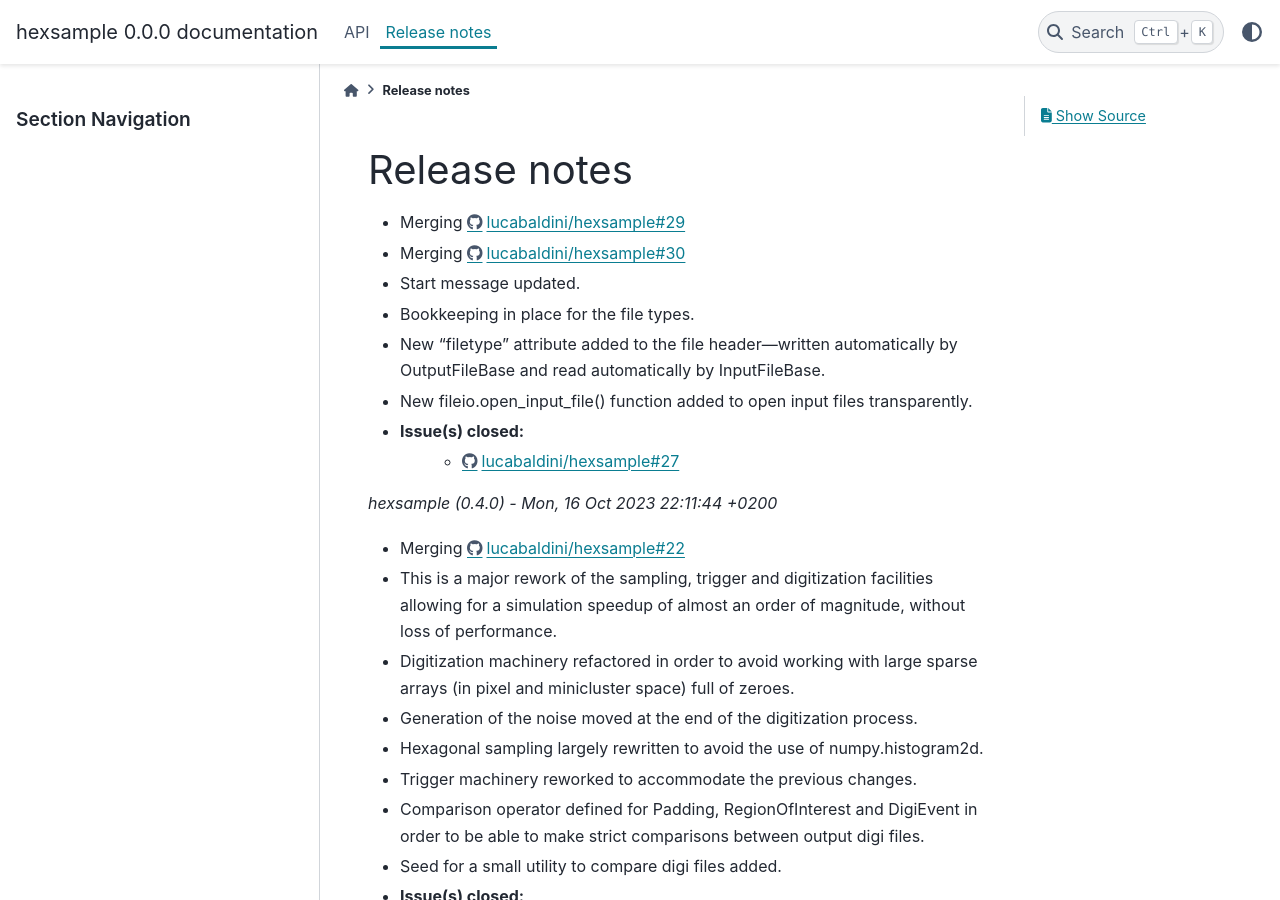
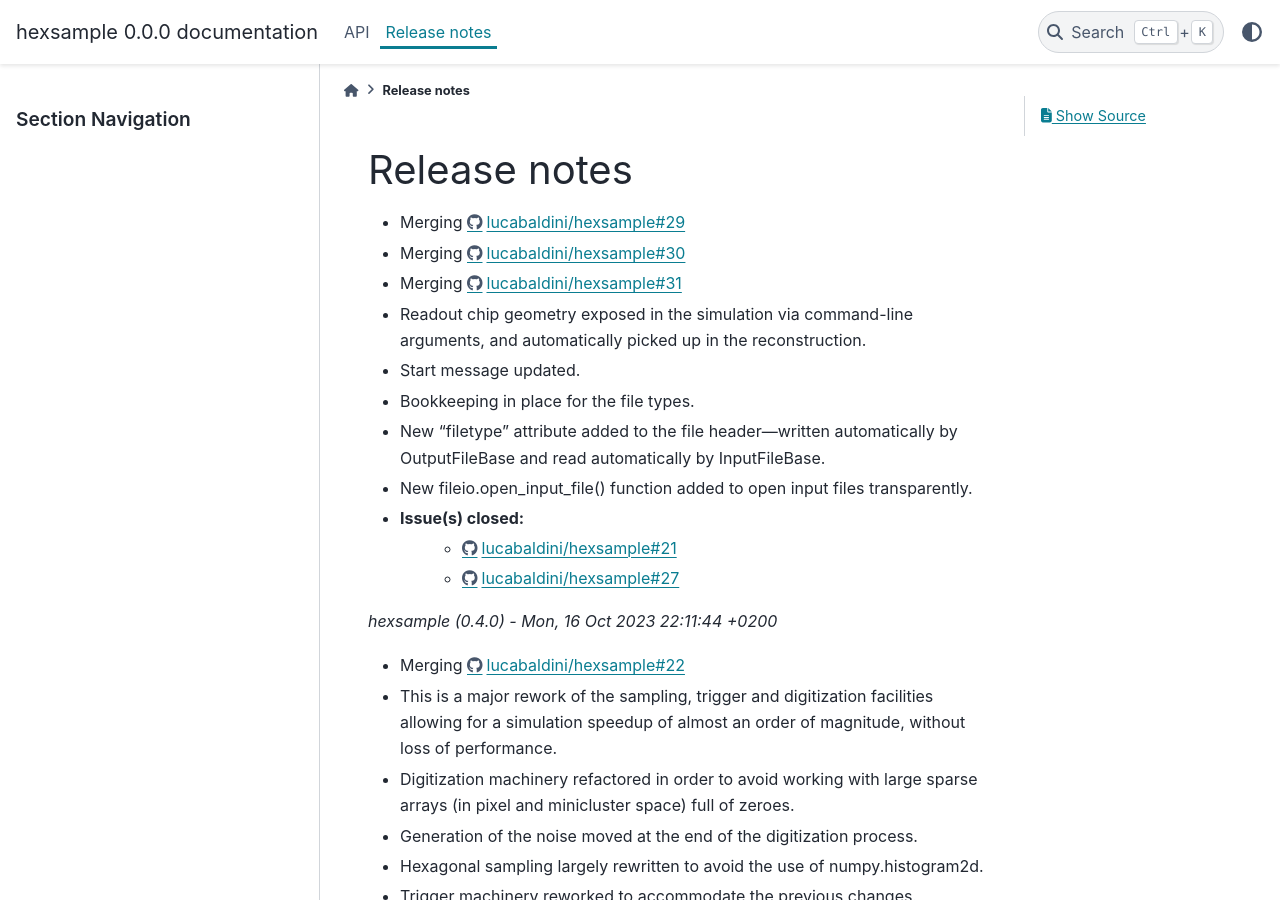
Before and after one commit to lucabaldini/hexsample, a Sphinx documentation site: the page built from docs/release.rst, in a window 1280 px wide and 900 px high. Built offline with Sphinx 7.4.7 and the PyData theme 0.15.4, drawn with Linux system fonts in a browser that asks for light colours; pages that are not in the unit, such as notebooks, are missing from menus.

Commit message:
Updated releae notes.

```diff
--- a/docs/release.rst
+++ b/docs/release.rst
@@ -5,12 +5,16 @@ Release notes
 
 * Merging https://github.com/lucabaldini/hexsample/pull/29
 * Merging https://github.com/lucabaldini/hexsample/pull/30
+* Merging https://github.com/lucabaldini/hexsample/pull/31\
+* Readout chip geometry exposed in the simulation via command-line arguments, and
+  automatically picked up in the reconstruction.
 * Start message updated.
 * Bookkeeping in place for the file types.
 * New "filetype" attribute added to the file header---written automatically by
   OutputFileBase and read automatically by InputFileBase.
 * New fileio.open_input_file() function added to open input files transparently.
 * Issue(s) closed:
+      * https://github.com/lucabaldini/hexsample/issues/21
       * https://github.com/lucabaldini/hexsample/issues/27
 
 
```
